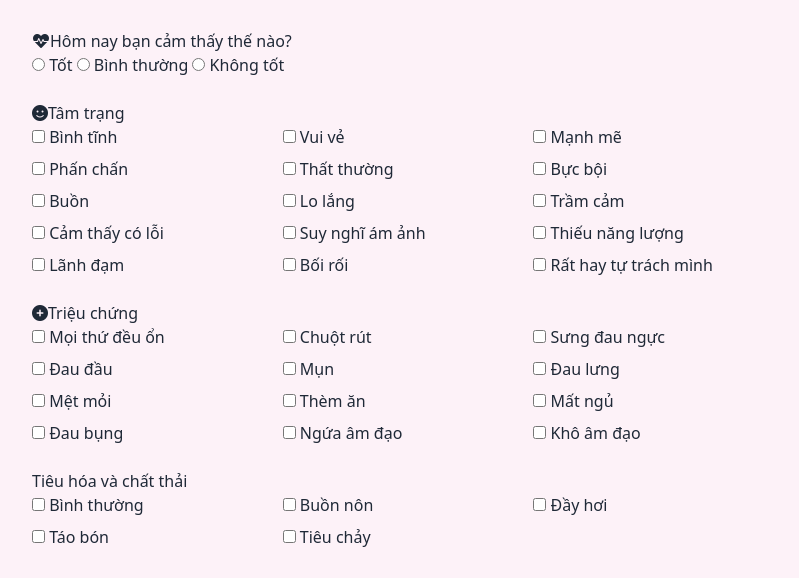
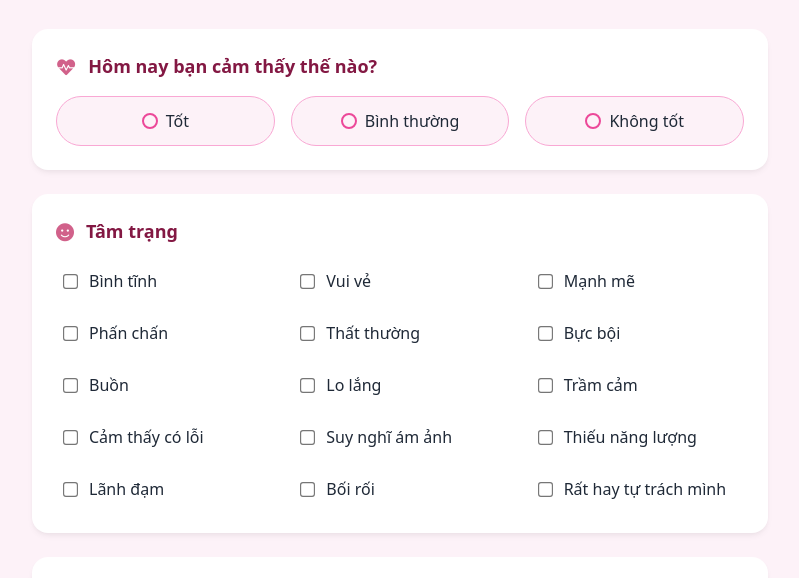
Before and after one commit to nhattan28/chukykinhnguyet, a plain HTML site: page index.html in a window 1280 px wide. Shown: the part 143-721 px from the top of the page, without its empty margins (240-1039 px from the left). Drawn offline with nearby package versions, Linux system fonts and the light colour scheme.

Commit message:
Update style.css
1.1

```diff
--- a/style.css
+++ b/style.css
@@ -1,42 +1,189 @@
 body {
-          font-family: 'Inter', sans-serif;
-          background-color: #ffffff;
+  font-family: 'Roboto', sans-serif;
+  background-color: #fce7f3;
 }
+
 .form-container {
   max-width: 800px;
   margin: 2rem auto;
   padding: 2rem;
+}
+
+.card {
+  background-color: #fff;
+  padding: 1.5rem;
   border-radius: 1rem;
+  box-shadow: 0 4px 6px -1px rgba(0, 0, 0, 0.05),
+    0 2px 4px -1px rgba(0, 0, 0, 0.03);
+  transition: transform 0.2s ease-in-out;
 }
-      .form-group label {
-          font-weight: 600;
+
+.card:hover {
+  transform: translateY(-5px);
 }
-      .form-group input[type="text"],
-      .form-group input[type="number"],
-      .form-group select {
-          border: 1px solid #d1d5db;
-          padding: 0.5rem;
-          border-radius: 0.5rem;
-          width: 100%;
+
+.section-title {
+  display: flex;
+  align-items: center;
+  font-weight: 700;
+  color: #831843;
+  font-size: 1.125rem;
+  margin-bottom: 1rem;
 }
-      .form-group input[type="checkbox"] {
-          margin-right: 0.5rem;
+
+.icon {
+  margin-right: 0.75rem;
+  color: #d1618a;
 }
-      .message-box {
-          background-color: #fff;
-          border-left: 4px solid #6b46c1;
-          padding: 1rem;
-          border-radius: 0.5rem;
-          margin-top: 1.5rem;
-          box-shadow: 0 4px 6px -1px rgba(0, 0, 0, 0.1), 0 2px 4px -1px rgba(0, 0, 0, 0.06);
-      }
+
 .checkbox-grid {
   display: grid;
+  grid-template-columns: repeat(1, 1fr);
+  gap: 0.75rem 1.5rem;
+}
+
+@media (min-width: 640px) {
+  .checkbox-grid {
     grid-template-columns: repeat(2, 1fr);
-          gap: 0.5rem 1rem;
   }
-      @media (min-width: 640px) {
+}
+
+@media (min-width: 768px) {
   .checkbox-grid {
     grid-template-columns: repeat(3, 1fr);
   }
 }
+
+.checkbox-label,
+.radio-label {
+  display: flex;
+  align-items: center;
+  font-size: 1rem;
+  cursor: pointer;
+  padding: 0.5rem;
+  border-radius: 0.5rem;
+  transition: background-color 0.2s ease-in-out;
+}
+
+.checkbox-label:hover {
+  background-color: #fbcfe8;
+}
+
+.checkbox-label input[type='checkbox'] {
+  margin-right: 0.75rem;
+  accent-color: #db2777;
+  transform: scale(1.15);
+}
+
+.radio-group {
+  display: flex;
+  flex-direction: column;
+  gap: 1rem;
+}
+
+@media (min-width: 640px) {
+  .radio-group {
+    flex-direction: row;
+    justify-content: space-between;
+  }
+}
+
+.radio-label {
+  background-color: #fdf2f8;
+  border: 1px solid #f9a8d4;
+  padding: 0.75rem 1.25rem;
+  border-radius: 9999px;
+  transition: all 0.2s ease-in-out;
+  flex: 1;
+  text-align: center;
+  justify-content: center;
+}
+
+.radio-label:hover {
+  background-color: #fce7f3;
+  border-color: #ec4899;
+}
+
+.radio-label input[type='radio'] {
+  display: none;
+}
+
+.radio-custom {
+  position: relative;
+  width: 1rem;
+  height: 1rem;
+  border-radius: 50%;
+  border: 2px solid #ec4899;
+  margin-right: 0.5rem;
+}
+
+.radio-label input[type='radio']:checked + .radio-custom {
+  background-color: #ec4899;
+  border-color: #ec4899;
+}
+
+.radio-custom::after {
+  content: '';
+  position: absolute;
+  top: 50%;
+  left: 50%;
+  transform: translate(-50%, -50%) scale(0);
+  width: 0.5rem;
+  height: 0.5rem;
+  border-radius: 50%;
+  background: white;
+  transition: transform 0.2s ease-in-out;
+}
+
+.radio-label input[type='radio']:checked + .radio-custom::after {
+  transform: translate(-50%, -50%) scale(1);
+}
+
+.input-field,
+.select-field {
+  width: 100%;
+  padding: 0.75rem;
+  border-radius: 0.5rem;
+  border: 1px solid #e5e7eb;
+  background-color: #fdf2f8;
+  transition: border-color 0.2s ease-in-out;
+}
+
+.input-field:focus,
+.select-field:focus {
+  outline: none;
+  border-color: #d8b4fe;
+  box-shadow: 0 0 0 3px rgba(216, 180, 254, 0.5);
+}
+
+.submit-button {
+  display: flex;
+  align-items: center;
+  justify-content: center;
+  background-color: #db2777;
+  color: #fff;
+  font-weight: 600;
+  padding: 0.75rem 2rem;
+  border-radius: 9999px;
+  box-shadow: 0 4px 6px -1px rgba(219, 39, 119, 0.4),
+    0 2px 4px -1px rgba(219, 39, 119, 0.2);
+  transition: all 0.2s ease-in-out;
+}
+
+.submit-button:hover {
+  background-color: #9d174d;
+  transform: scale(1.05);
+}
+
+.message-box {
+  background-color: #fff;
+  border-left: 4px solid #db2777;
+  padding: 1.5rem;
+  border-radius: 0.75rem;
+  margin-top: 2rem;
+  box-shadow: 0 4px 6px -1px rgba(0, 0, 0, 0.1), 0 2px 4px -1px rgba(0, 0, 0, 0.06);
+}
+
+.hidden {
+  display: none;
+}
```
Lines whose indentation alone changed are shown as unchanged.
